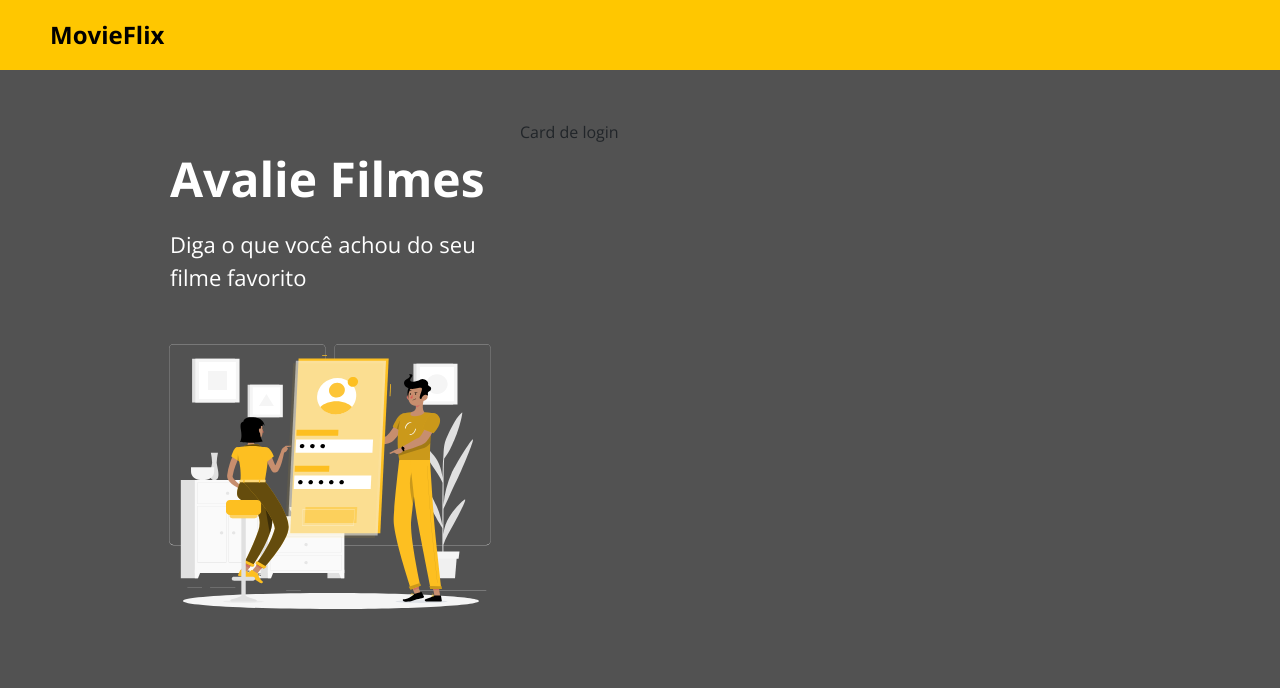
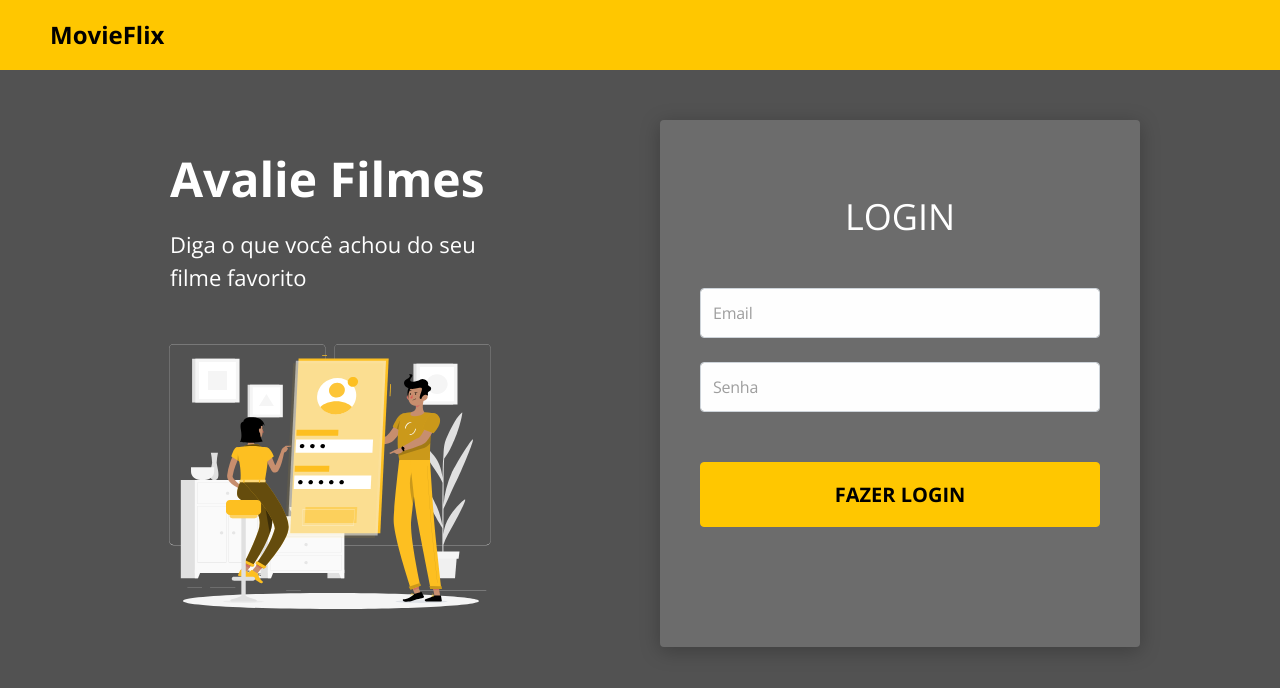
Before and after one commit to devsuperior/bds06, a React (Create React App) app in the folder frontweb/: page / in a window 1280 px wide. Shown: the top 688 px of the page. Built offline with nearby package versions, Linux system fonts and the light colour scheme.

Commit message:
Login card structure and styling done

```diff
--- a/frontweb/src/App.css
+++ b/frontweb/src/App.css
@@ -18,3 +18,17 @@ a:hover {
    color: #000;
    text-decoration: unset;
 }
+
+
+.base-input {
+   background-color: #fefefe;
+   border-radius: 4px;
+   font-size: 1em;
+   letter-spacing: -0.015em;
+   color: #263238;
+   height: 50px;
+}
+
+.base-input::placeholder {
+   color: #9e9e9e;
+}
--- a/frontweb/src/components/Button/styles.css
+++ b/frontweb/src/components/Button/styles.css
@@ -1,6 +1,12 @@
 .btn-container {
    width: 100%;
-   height: 50px;
+   height: 100%;
+   margin-top: 50px;
+}
+
+.btn {
+   width: 100%;
+   height: 100%;
 }
 
 .btn-container h6 {
--- /dev/null
+++ b/frontweb/src/pages/Home/Login/index.tsx
@@ -0,0 +1,34 @@
+import './styles.css';
+
+import Button from 'components/Button';
+
+const Login = () => {
+   return (
+      <div className= "login-card">
+         <h1>LOGIN</h1>
+         <form>
+            <div className="mb-4">
+               <input
+                  type="text"
+                  className="form-control base-input login-input"
+                  placeholder="Email"
+                  name="username"
+               />
+            </div>
+            <div className="mb-2">
+               <input
+                  type="password"
+                  className="form-control base-input login-input"
+                  placeholder="Senha"
+                  name="password"
+               />
+            </div>
+            <div className="login-submit">
+               <Button text="Fazer login" />
+            </div>
+         </form>
+      </div>
+   );
+};
+
+export default Login;
--- /dev/null
+++ b/frontweb/src/pages/Home/Login/styles.css
@@ -0,0 +1,34 @@
+.login-card {
+   background-color: #6c6c6c;
+   box-shadow: 0px 4px 20px rgba(0, 0, 0, 0.25);
+   border-radius: 4px;
+   width: 100%;
+   max-width: 480px;
+
+   padding: 60px 20px 80px 20px;
+   display: flex;
+   flex-direction: column;
+}
+
+.login-card h1 {
+   color: #fff;
+   font-size: 36px;
+   font-weight: normal;
+   text-align: center;
+   margin-bottom: 50px;
+}
+
+.login-submit {
+   height: 50px;
+}
+
+@media (min-width: 576px) {
+   .login-card {
+      padding: 75px 40px 120px 40px;
+      display: flex;
+      flex-direction: column;
+   }
+   .login-submit {
+      height: 65px;
+   }
+}
--- a/frontweb/src/pages/Home/index.tsx
+++ b/frontweb/src/pages/Home/index.tsx
@@ -1,6 +1,7 @@
 import './styles.css';
 
 import { ReactComponent as BannerImg } from 'assets/images/banner-img.svg';
+import Login from './Login';
 
 /**
  * Componente "Página inicial".
@@ -18,10 +19,7 @@ const Home = function () {
                   <BannerImg />
                </div>
             </div>
-
-            <div>
-               Card de login
-            </div>
+            <Login />
          </div>
       </div>
    );
--- a/frontweb/src/pages/Home/styles.css
+++ b/frontweb/src/pages/Home/styles.css
@@ -5,6 +5,9 @@
 
 .home-container {
    height: 100%;
+   padding: 20px 10px;
+   display: flex;
+   justify-content: center;
 }
 
 .banner {
@@ -14,6 +17,7 @@
 @media (min-width: 1200px) {
    .home-container {
       display: flex;
+      justify-content: space-between;
       padding: 50px 100px;
    }
    .banner {
```
